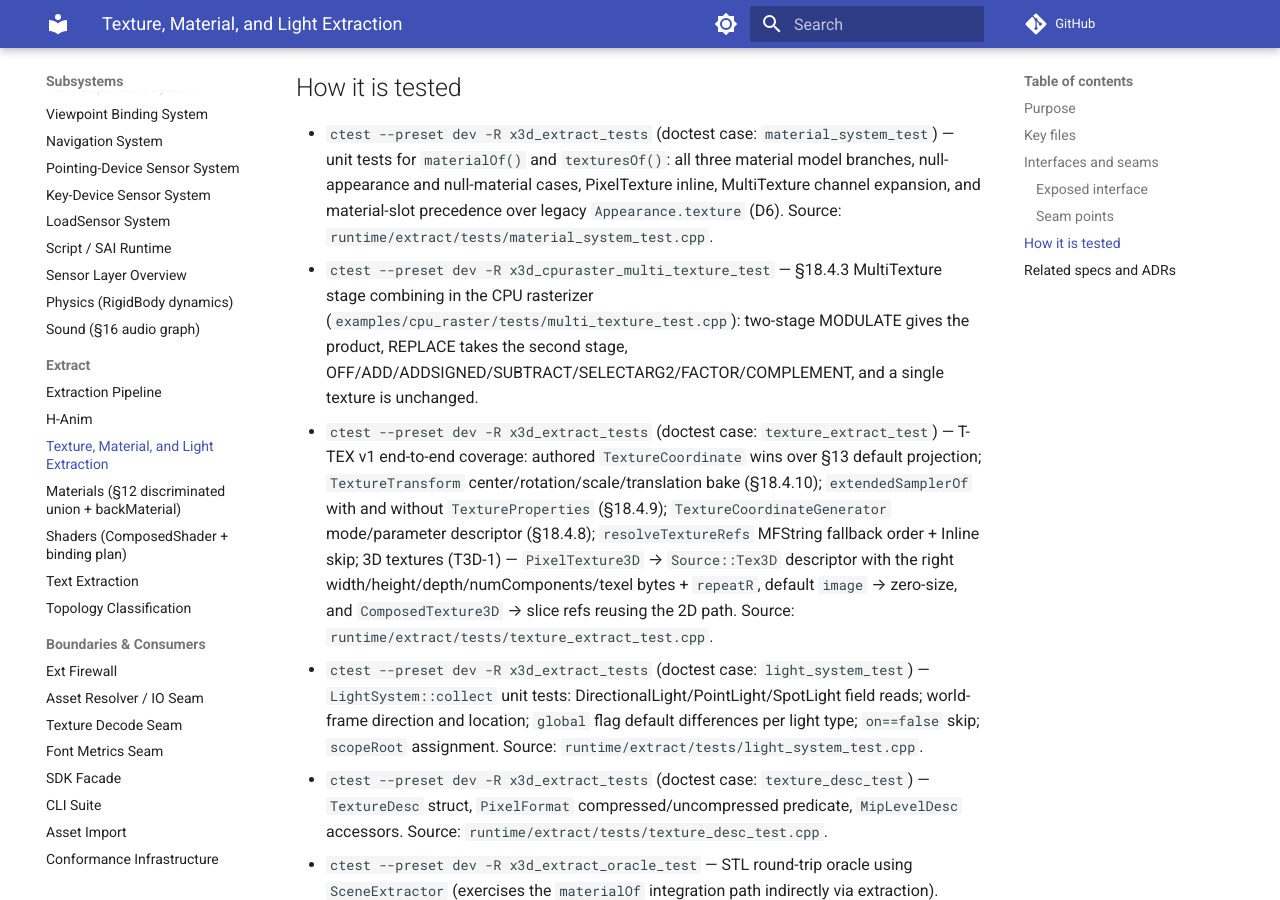
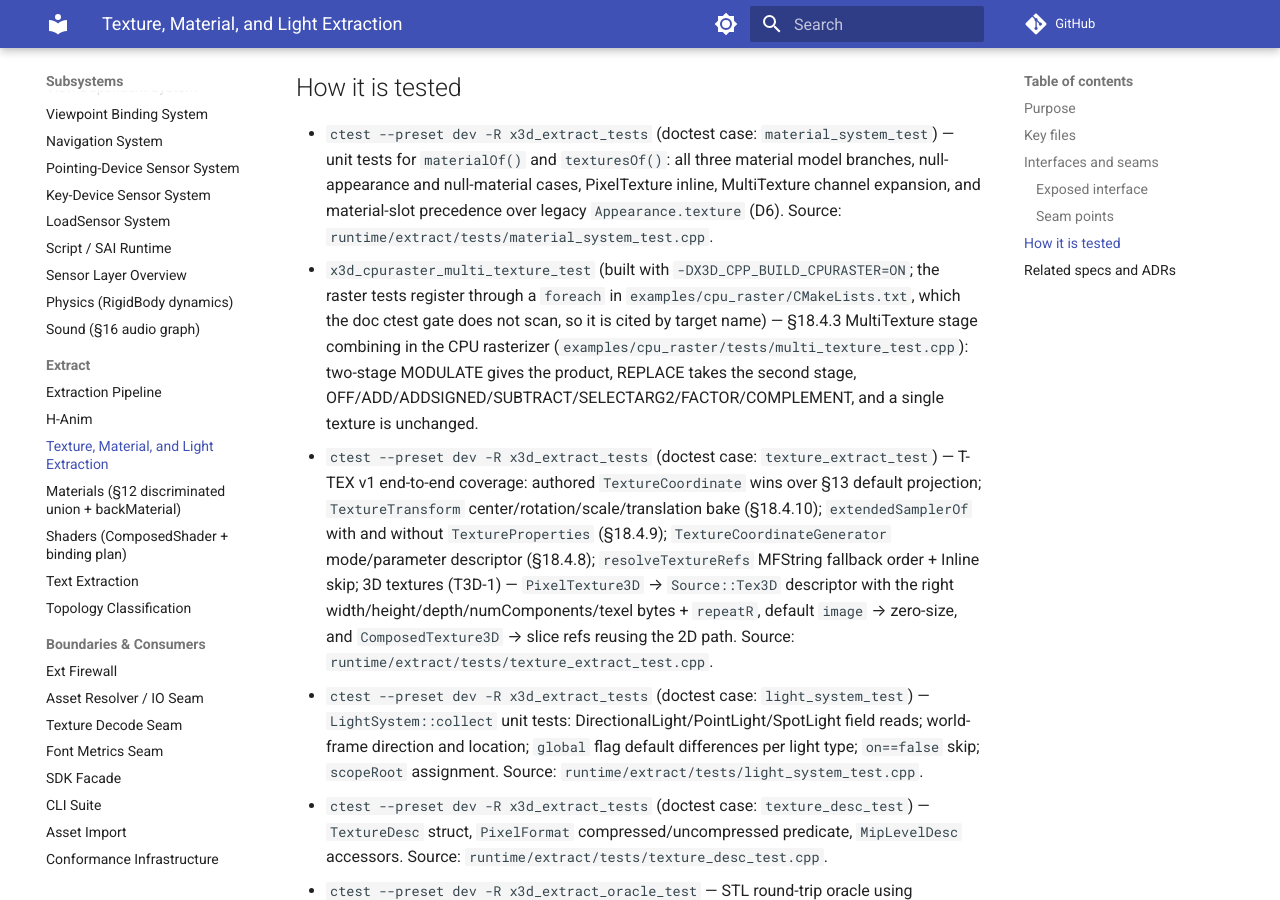
Before and after one commit to delta9000/x3d-cpp, an MkDocs documentation site: the page built from docs/wiki/subsystems/extract-textures.md, in a window 1280 px wide and 900 px high, scrolled down 5600 px. Built offline with MkDocs 1.6.1 and Material for MkDocs 9.7.7, drawn with Linux system fonts in a browser that asks for light colours; comment, search, counter and statistics services are not loaded.

Commit message:
docs(wiki): cite the multi-texture raster test by target name
The raster tests register through a foreach the doc ctest gate does not scan.

```diff
--- a/docs/wiki/subsystems/extract-textures.md
+++ b/docs/wiki/subsystems/extract-textures.md
@@ -121,7 +121,7 @@ RGBA8 pixels, bottom-left origin (GL convention). The SDK never calls this resol
 ## How it is tested
 
 - `ctest --preset dev -R x3d_extract_tests` (doctest case: `material_system_test`) — unit tests for `materialOf()` and `texturesOf()`: all three material model branches, null-appearance and null-material cases, PixelTexture inline, MultiTexture channel expansion, and material-slot precedence over legacy `Appearance.texture` (D6). Source: `runtime/extract/tests/material_system_test.cpp`.
-- `ctest --preset dev -R x3d_cpuraster_multi_texture_test` — §18.4.3 MultiTexture stage combining in the CPU rasterizer (`examples/cpu_raster/tests/multi_texture_test.cpp`): two-stage MODULATE gives the product, REPLACE takes the second stage, OFF/ADD/ADDSIGNED/SUBTRACT/SELECTARG2/FACTOR/COMPLEMENT, and a single texture is unchanged.
+- `x3d_cpuraster_multi_texture_test` (built with `-DX3D_CPP_BUILD_CPURASTER=ON`; the raster tests register through a `foreach` in `examples/cpu_raster/CMakeLists.txt`, which the doc ctest gate does not scan, so it is cited by target name) — §18.4.3 MultiTexture stage combining in the CPU rasterizer (`examples/cpu_raster/tests/multi_texture_test.cpp`): two-stage MODULATE gives the product, REPLACE takes the second stage, OFF/ADD/ADDSIGNED/SUBTRACT/SELECTARG2/FACTOR/COMPLEMENT, and a single texture is unchanged.
 - `ctest --preset dev -R x3d_extract_tests` (doctest case: `texture_extract_test`) — T-TEX v1 end-to-end coverage: authored `TextureCoordinate` wins over §13 default projection; `TextureTransform` center/rotation/scale/translation bake (§18.4.10); `extendedSamplerOf` with and without `TextureProperties` (§18.4.9); `TextureCoordinateGenerator` mode/parameter descriptor (§18.4.8); `resolveTextureRefs` MFString fallback order + Inline skip; 3D textures (T3D-1) — `PixelTexture3D` → `Source::Tex3D` descriptor with the right width/height/depth/numComponents/texel bytes + `repeatR`, default `image` → zero-size, and `ComposedTexture3D` → slice refs reusing the 2D path. Source: `runtime/extract/tests/texture_extract_test.cpp`.
 - `ctest --preset dev -R x3d_extract_tests` (doctest case: `light_system_test`) — `LightSystem::collect` unit tests: DirectionalLight/PointLight/SpotLight field reads; world-frame direction and location; `global` flag default differences per light type; `on==false` skip; `scopeRoot` assignment. Source: `runtime/extract/tests/light_system_test.cpp`.
 - `ctest --preset dev -R x3d_extract_tests` (doctest case: `texture_desc_test`) — `TextureDesc` struct, `PixelFormat` compressed/uncompressed predicate, `MipLevelDesc` accessors. Source: `runtime/extract/tests/texture_desc_test.cpp`.
```
